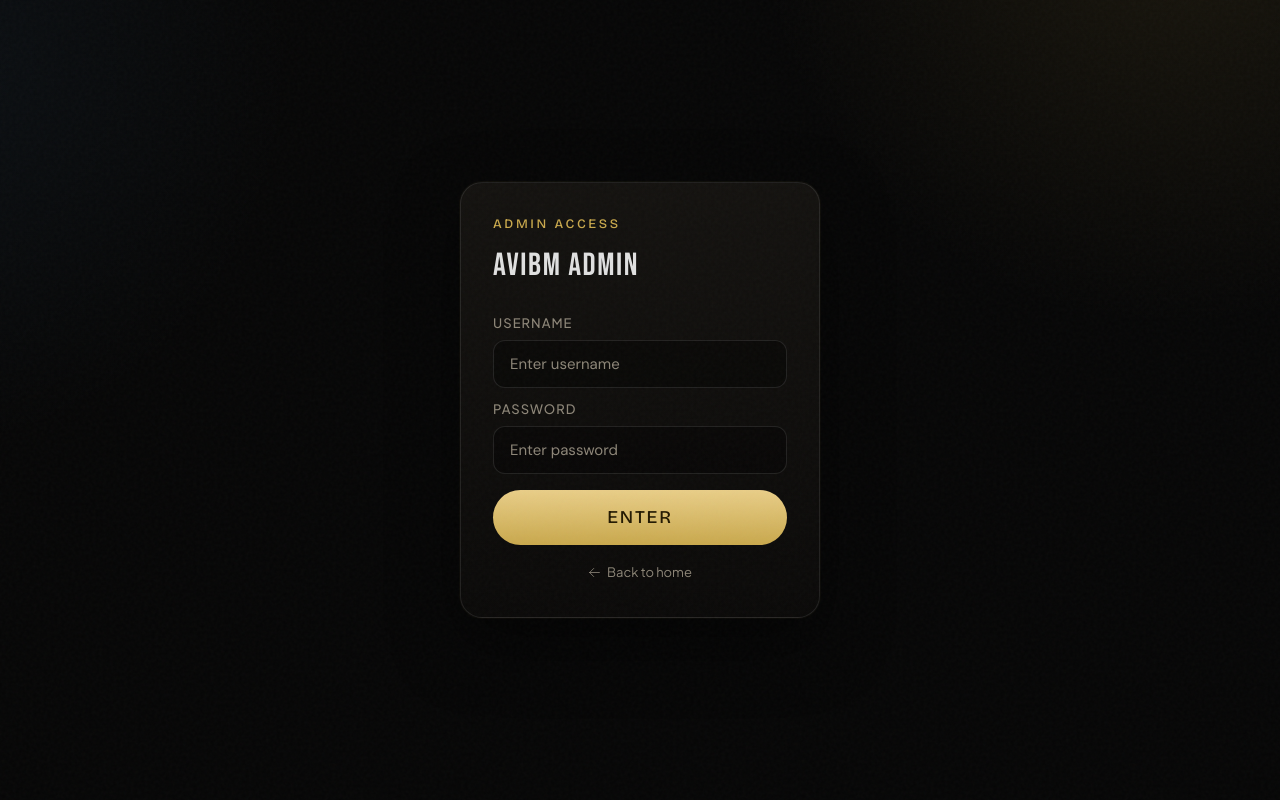
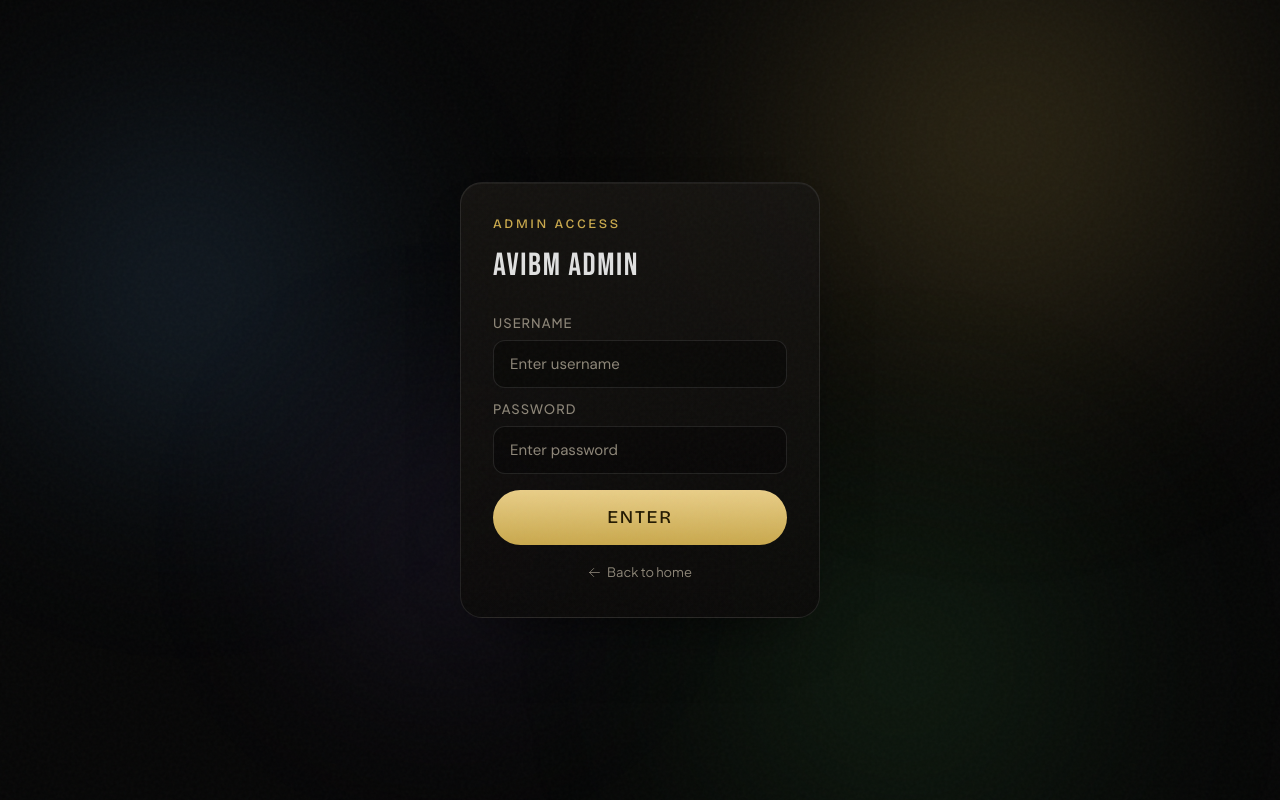
Before and after one commit to latifahaidari172/avibm, a Next.js app: page /admin in a window 1280 px wide. Built offline with nearby package versions, Linux system fonts and the light colour scheme.

Commit message:
Admin: give it the real maximalist shell — drifting orb mesh, floating glass nav pill, Customer control shimmer heading, stat-card accents (matches prototype)
Co-Authored-By: Claude Opus 4.8 (1M context) <noreply@anthropic.com>

```diff
--- a/src/app/admin/page.tsx
+++ b/src/app/admin/page.tsx
@@ -916,7 +916,8 @@ export default function Admin() {
 
   if (!authed) return (
     <main className="admin-max" style={{ minHeight: '100vh', display: 'flex', alignItems: 'center', justifyContent: 'center', padding: 40 }}>
-      <div className="card" style={{ maxWidth: 360, width: '100%', background: 'linear-gradient(135deg, #161616, #111)', border: '1px solid rgba(201,168,76,0.2)', boxShadow: '0 24px 64px rgba(0,0,0,0.6), 0 0 0 1px rgba(201,168,76,0.05)' }}>
+      <div className="orb o1" /><div className="orb o2" /><div className="orb o3" /><div className="orb o4" /><div className="dots" />
+      <div className="card" style={{ maxWidth: 360, width: '100%' }}>
         <div className="section-label" style={{ marginBottom: 8 }}>Admin Access</div>
         <h2 style={{ fontSize: 32, marginBottom: 24 }}>AVIBM ADMIN</h2>
         <div style={{ marginBottom: 12 }}>
@@ -951,14 +952,16 @@ export default function Admin() {
 
   return (
     <main className="admin-max" style={{ minHeight: '100vh', padding: '0 0 80px' }}>
+      <div className="orb o1" /><div className="orb o2" /><div className="orb o3" /><div className="orb o4" /><div className="dots" />
       <header className='admin-header' style={{
-        borderBottom: '1px solid #111', padding: '14px 40px',
-        display: 'flex', justifyContent: 'space-between', alignItems: 'center',
-        position: 'sticky', top: 0,
-        background: 'rgba(3,3,3,0.98)',
-        backdropFilter: 'blur(20px)',
+        margin: '16px clamp(12px,4vw,40px) 0', padding: '10px 12px 10px 22px', borderRadius: 999,
+        display: 'flex', justifyContent: 'space-between', alignItems: 'center', gap: 12, flexWrap: 'wrap',
+        position: 'sticky', top: 12,
+        background: 'linear-gradient(180deg,rgba(22,20,17,0.92),rgba(11,10,9,0.96))',
+        border: '1px solid rgba(255,255,255,0.09)',
+        backdropFilter: 'blur(14px)',
         zIndex: 100,
-        boxShadow: '0 1px 0 rgba(201,168,76,0.06)',
+        boxShadow: '0 24px 50px -30px rgba(0,0,0,0.9)',
       }}>
         <div>
           <span style={{ fontFamily: 'Bricolage Grotesque', fontSize: 22, color: 'var(--gold)', letterSpacing: '0.15em' }}>AVIBM</span>
@@ -1016,6 +1019,11 @@ export default function Admin() {
       </header>
 
       <div className='admin-body' style={{ padding: 'clamp(14px,3vw,28px) clamp(12px,4vw,40px)' }}>
+
+        <div style={{ marginBottom: 22 }}>
+          <span className="admin-eyebrow">Admin panel</span>
+          <h1 style={{ fontFamily: "'Bricolage Grotesque', sans-serif", fontWeight: 800, fontSize: 'clamp(34px,5vw,54px)', letterSpacing: '-0.02em', lineHeight: 1, marginTop: 14 }}>Customer <span className="admin-shimmer">control</span></h1>
+        </div>
 
         {/* Stats */}
         <div style={{ display: 'grid', gridTemplateColumns: 'repeat(auto-fill, minmax(100px, 1fr))', gap: 10, marginBottom: 24 }}>
--- a/src/app/globals.css
+++ b/src/app/globals.css
@@ -438,12 +438,29 @@ html { scroll-behavior: smooth; }
   --dark: #060606; --dark-2: #0e0c0a; --dark-3: #151310; --dark-4: #1c1916;
   --border: rgba(255,255,255,0.09);
   --text: #F5F2EB; --text-muted: #8d8678;
-  background:
-    radial-gradient(55vw 55vw at 92% -12%, rgba(201,168,76,0.10), transparent 60%),
-    radial-gradient(50vw 50vw at -8% 8%, rgba(107,182,255,0.06), transparent 62%),
-    #060606 !important;
+  background: #060606 !important;
   font-family: 'Plus Jakarta Sans', system-ui, sans-serif;
+  position: relative; overflow-x: hidden;
 }
+/* drifting colour-orb mesh (the prototype's signature backdrop) */
+.admin-max .orb { position: fixed; border-radius: 50%; filter: blur(90px); opacity: 0.5; pointer-events: none; z-index: 0; will-change: transform; }
+.admin-max .o1 { width: 48vw; height: 48vw; top: -16vw; right: -8vw; background: radial-gradient(circle, rgba(201,168,76,0.5), transparent 70%); animation: adrift1 22s cubic-bezier(0.23,1,0.32,1) infinite; }
+.admin-max .o2 { width: 40vw; height: 40vw; top: 8vh; left: -12vw; background: radial-gradient(circle, rgba(107,182,255,0.34), transparent 70%); animation: adrift2 26s cubic-bezier(0.23,1,0.32,1) infinite; }
+.admin-max .o3 { width: 42vw; height: 42vw; bottom: -14vw; right: 4vw; background: radial-gradient(circle, rgba(98,227,106,0.26), transparent 70%); animation: adrift3 30s cubic-bezier(0.23,1,0.32,1) infinite; }
+.admin-max .o4 { width: 34vw; height: 34vw; bottom: 6vh; left: 18vw; background: radial-gradient(circle, rgba(169,135,255,0.24), transparent 70%); animation: adrift1 28s cubic-bezier(0.23,1,0.32,1) infinite reverse; }
+@keyframes adrift1 { 0%,100% { transform: translate(0,0) scale(1); } 50% { transform: translate(-6vw,5vh) scale(1.1); } }
+@keyframes adrift2 { 0%,100% { transform: translate(0,0) scale(1); } 50% { transform: translate(7vw,-4vh) scale(1.08); } }
+@keyframes adrift3 { 0%,100% { transform: translate(0,0) scale(1); } 50% { transform: translate(-5vw,-6vh) scale(1.12); } }
+.admin-max .dots { position: fixed; inset: 0; pointer-events: none; z-index: 0; opacity: 0.5; background-image: radial-gradient(rgba(255,255,255,0.04) 1px, transparent 1px); background-size: 34px 34px; mask: radial-gradient(70vw 70vh at 50% 25%, #000, transparent 75%); }
+/* keep content above the orbs */
+.admin-max .admin-header, .admin-max .admin-body, .admin-max .card { position: relative; z-index: 2; }
+/* shimmer display heading + eyebrow tag (prototype) */
+.admin-shimmer { background: linear-gradient(100deg,#F5F2EB 18%,#E9CE88 38%,#C9A84C 50%,#F5F2EB 70%); background-size: 220% auto; -webkit-background-clip: text; background-clip: text; color: transparent; animation: ashine 7s linear infinite; }
+@keyframes ashine { to { background-position: -220% center; } }
+.admin-eyebrow { display: inline-flex; align-items: center; gap: 8px; border-radius: 999px; padding: 6px 13px; font-size: 10px; letter-spacing: 0.24em; text-transform: uppercase; font-weight: 700; color: #E9CE88; background: rgba(201,168,76,0.07); border: 1px solid rgba(201,168,76,0.28); }
+/* stat-card top accent line (prototype) */
+.admin-stat-card::after { content: ''; position: absolute; top: 0; left: 18%; right: 18%; height: 2px; border-radius: 2px; background: linear-gradient(90deg, transparent, rgba(201,168,76,0.55), transparent); }
+.admin-stat-card.gold::after { background: linear-gradient(90deg, transparent, rgba(98,227,106,0.6), transparent); }
 .admin-max ::selection { background: var(--gold); color: #231900; }
 
 /* glass cards / panels */
```
